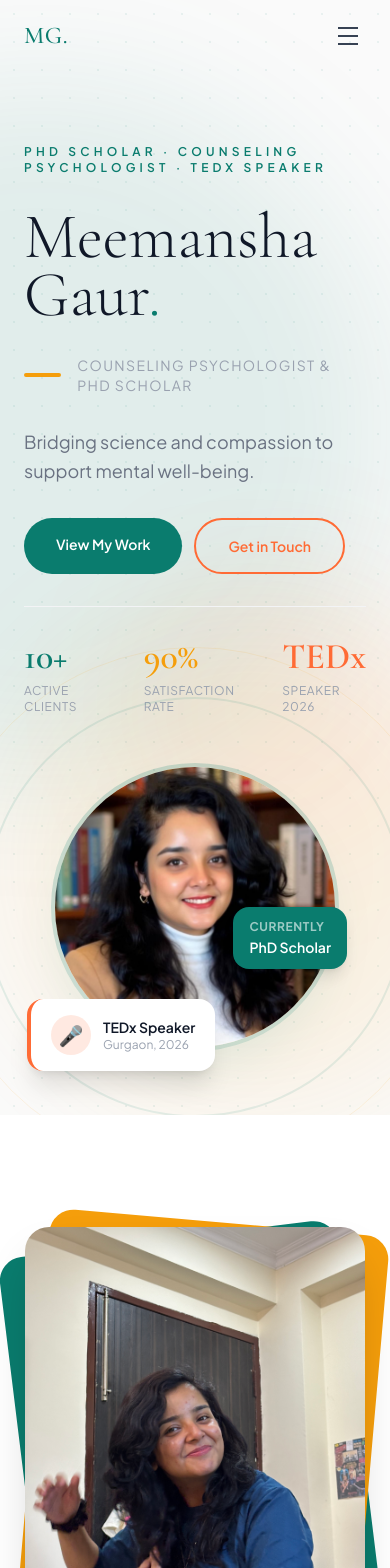
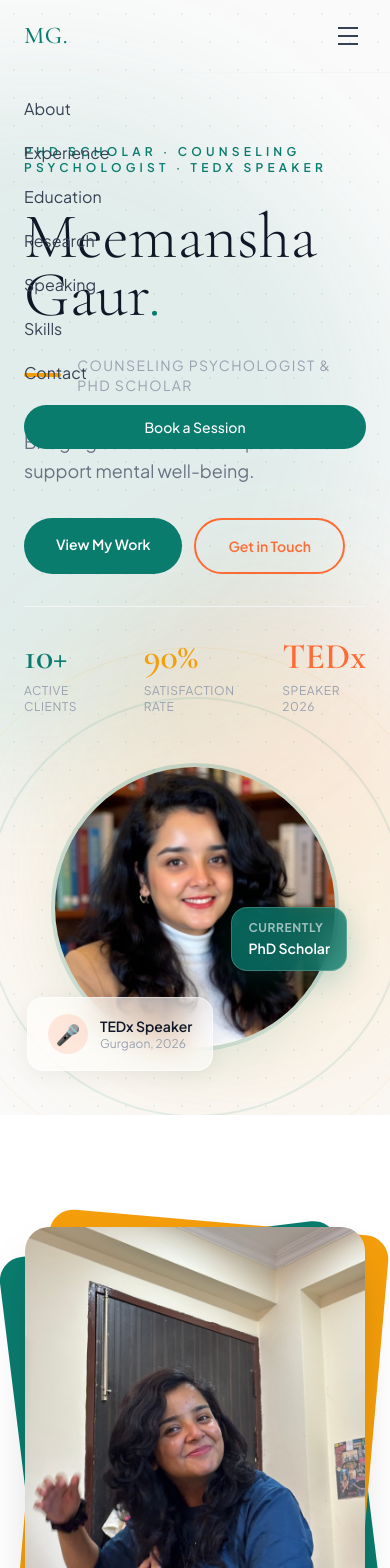
Before and after one commit to Meemansha-Gaur-17/meemansha-gaur, a Next.js app: page / in a window 390 px wide. Shown: the top 1568 px of the page. Built offline with nearby package versions, Linux system fonts and the light colour scheme.

Commit message:
fixed warnings

```diff
--- a/app/components/Experience/index.tsx
+++ b/app/components/Experience/index.tsx
@@ -145,7 +145,7 @@ export default function Experience() {
 
           <div className="relative">
             <div
-              className="absolute hidden md:block top-2 bottom-0 w-0.5 rounded-full left-[12.5rem]"
+              className="absolute hidden md:block top-2 bottom-0 w-0.5 rounded-full left-50"
               style={{ background: TIMELINE_GRADIENT }}
             />
 
@@ -158,7 +158,7 @@ export default function Experience() {
                     className="grid grid-cols-1 md:grid-cols-[11.5rem_2rem_1fr] md:items-start gap-2 md:gap-x-4 group"
                   >
                     <div className="md:text-right md:pr-2 pt-0 md:pt-1.5">
-                      <time className="font-body text-xs text-gray-400 leading-snug block max-w-[11.5rem] md:ml-auto">
+                      <time className="font-body text-xs text-gray-400 leading-snug block max-w-46 md:ml-auto">
                         {exp.period}
                       </time>
                     </div>
--- a/app/components/Hero/index.tsx
+++ b/app/components/Hero/index.tsx
@@ -91,8 +91,8 @@ export default function Hero() {
                 />
               </div>
 
-              <div className="absolute -bottom-5 -left-6 md:-left-10 bg-white rounded-2xl px-5 py-4 shadow-xl flex items-center gap-3 border-l-4 border-l-[#ff6b35]">
-                <div className="w-10 h-10 rounded-full bg-[#ff6b35]/15 flex items-center justify-center flex-shrink-0 text-xl">
+              <div className="absolute -bottom-5 -left-6 md:-left-10 glass-card rounded-2xl px-5 py-4 flex items-center gap-3 border-l-4 border-l-[#ff6b35]">
+                <div className="w-10 h-10 rounded-full bg-[#ff6b35]/15 flex items-center justify-center shrink-0 text-xl">
                   {FLOATING_BADGE.emoji}
                 </div>
                 <div>
@@ -105,7 +105,7 @@ export default function Hero() {
                 </div>
               </div>
 
-              <div className="absolute top-1/2 -right-2 md:-right-6 bg-[#0a7c6e] rounded-2xl px-4 py-3 shadow-lg">
+              <div className="absolute top-1/2 -right-2 md:-right-6 glass-teal rounded-2xl px-4 py-3">
                 <p className="font-body text-xs font-bold text-white/60 uppercase tracking-wider">
                   {STATUS_BADGE.label}
                 </p>
--- a/app/components/Navbar/index.tsx
+++ b/app/components/Navbar/index.tsx
@@ -9,19 +9,22 @@ export default function Navbar() {
 
   useEffect(() => {
     const onScroll = () => setScrolled(window.scrollY > SCROLL_THRESHOLD);
+    onScroll();
     window.addEventListener("scroll", onScroll, { passive: true });
     return () => window.removeEventListener("scroll", onScroll);
   }, []);
 
+  const solid = scrolled || menuOpen;
+
   return (
     <nav
       className={`fixed top-0 left-0 right-0 z-50 transition-all duration-500 ${
-        scrolled
-          ? "bg-white/95 backdrop-blur-md shadow-sm border-b border-gray-100/80"
+        solid
+          ? "bg-white shadow-sm border-b border-gray-100"
           : "bg-transparent"
       }`}
     >
-      <div className="max-w-7xl mx-auto px-6 h-[4.5rem] flex items-center justify-between">
+      <div className="max-w-7xl mx-auto px-6 h-18 flex items-center justify-between">
         <a
           href="#"
           className="font-display text-2xl font-medium text-[#0a7c6e] tracking-wide"
@@ -29,7 +32,7 @@ export default function Navbar() {
           {LOGO}
         </a>
 
-        <div className="hidden md:flex items-center gap-8">
+        <div className="hidden lg:flex items-center gap-6 xl:gap-8">
           {nav.map((link) => (
             <a
               key={link.href}
@@ -50,7 +53,7 @@ export default function Navbar() {
         <button
           onClick={() => setMenuOpen(!menuOpen)}
           aria-label="Toggle menu"
-          className="md:hidden flex flex-col gap-1.5 p-2"
+          className="lg:hidden flex flex-col gap-1.5 p-2"
         >
           <span
             className={`block w-5 h-0.5 bg-gray-700 transition-all duration-300 origin-center ${menuOpen ? "rotate-45 translate-y-2" : ""}`}
@@ -65,9 +68,12 @@ export default function Navbar() {
       </div>
 
       <div
-        className={`md:hidden overflow-hidden transition-all duration-300 ${menuOpen ? "max-h-[32rem]" : "max-h-0"}`}
+        className={`lg:hidden grid transition-[grid-template-rows] duration-300 ease-out ${
+          menuOpen ? "grid-rows-[1fr]" : "grid-rows-[0fr]"
+        }`}
       >
-        <div className="bg-white border-t border-gray-100 px-6 py-6 flex flex-col gap-5">
+        <div className="min-h-0">
+          <div className="border-t border-gray-100 px-6 py-6 flex flex-col gap-5">
             {nav.map((link) => (
               <a
                 key={link.href}
@@ -87,6 +93,7 @@ export default function Navbar() {
             </a>
           </div>
         </div>
+      </div>
     </nav>
   );
 }
--- a/app/components/Publications/index.tsx
+++ b/app/components/Publications/index.tsx
@@ -29,7 +29,7 @@ export default function Publications() {
             return (
               <div
                 key={i}
-                className="group p-8 md:p-10 rounded-2xl bg-white border-l-4 hover:shadow-xl transition-all duration-300"
+                className="group p-8 md:p-10 rounded-2xl glass-card border-l-4 hover:shadow-xl transition-all duration-300"
                 style={{ borderLeftColor: color }}
               >
                 <div className="flex items-start gap-6 md:gap-10">
--- a/app/components/Skills/index.tsx
+++ b/app/components/Skills/index.tsx
@@ -54,7 +54,7 @@ export default function Skills() {
                 {extracurricular.map((item, i) => (
                   <div
                     key={i}
-                    className="p-6 bg-white rounded-2xl border-t-4"
+                    className="p-6 glass-card rounded-2xl border-t-4"
                     style={{ borderTopColor: EXTRACURRICULAR_COLORS[i] }}
                   >
                     <p className="font-body font-semibold text-sm text-gray-900 mb-2">
@@ -76,7 +76,7 @@ export default function Skills() {
             {volunteering.map((v, i) => (
               <div
                 key={i}
-                className="p-7 bg-white rounded-2xl border-l-4"
+                className="p-7 glass-card rounded-2xl border-l-4"
                 style={{ borderLeftColor: VOLUNTEER_COLORS[i] }}
               >
                 <p className="font-body font-semibold text-gray-900">{v.role}</p>
--- a/app/components/Speaking/constants.ts
+++ b/app/components/Speaking/constants.ts
@@ -4,8 +4,6 @@ import type { FeaturedTalkStyle, PracticeHighlight } from "./interfaces";
 export const SECTION_HEADING = "Talks & Workshops";
 
 export const FEATURED_TALK_STYLE: FeaturedTalkStyle = {
-  backgroundImage: "/meemansha-tedx.jpg",
-  overlayColor: "#e05a27",
   watermarkText: "TED",
 };
 
--- a/app/components/Speaking/index.tsx
+++ b/app/components/Speaking/index.tsx
@@ -23,20 +23,8 @@ export default function Speaking() {
 
         <div className="grid grid-cols-1 lg:grid-cols-3 gap-6">
           {featured && (
-            <div
-              className="lg:col-span-2 relative rounded-3xl p-10 md:p-14 flex flex-col justify-between min-h-[360px] overflow-hidden bg-[#ff6b35]"
-              style={{
-                backgroundImage: `url('${FEATURED_TALK_STYLE.backgroundImage}')`,
-                backgroundSize: "cover",
-                backgroundPosition: "center top",
-              }}
-            >
-              <div
-                className="absolute inset-0"
-                style={{ backgroundColor: `${FEATURED_TALK_STYLE.overlayColor}/82` }}
-              />
-
-              <span className="absolute -bottom-8 -right-4 font-display text-[180px] font-light text-white/5 leading-none select-none pointer-events-none z-10">
+            <div className="lg:col-span-2 relative rounded-3xl p-10 md:p-14 flex flex-col justify-between min-h-[360px] overflow-hidden bg-[#ff6b35]">
+              <span className="absolute -bottom-8 -right-4 font-display text-[180px] font-light text-white/5 leading-none select-none pointer-events-none">
                 {FEATURED_TALK_STYLE.watermarkText}
               </span>
 
@@ -99,7 +87,7 @@ export default function Speaking() {
             {others.map((s, i) => (
               <div
                 key={i}
-                className="rounded-2xl bg-[#fafafa] border border-gray-100 p-8 hover:border-[#0a7c6e]/20 hover:shadow-md transition-all duration-300"
+                className="rounded-2xl glass-panel p-8 hover:border-[#0a7c6e]/20 hover:shadow-md transition-all duration-300"
               >
                 <p className="font-body text-xs text-gray-400 uppercase tracking-widest mb-3">
                   {s.date}
--- a/app/components/Speaking/interfaces.ts
+++ b/app/components/Speaking/interfaces.ts
@@ -5,7 +5,5 @@ export interface PracticeHighlight {
 }
 
 export interface FeaturedTalkStyle {
-  backgroundImage: string;
-  overlayColor: string;
   watermarkText: string;
 }
--- a/app/globals.css
+++ b/app/globals.css
@@ -41,3 +41,27 @@ body {
   );
   background-size: 28px 28px;
 }
+
+.glass-card {
+  background: rgb(255 255 255 / 0.62);
+  backdrop-filter: blur(16px) saturate(160%);
+  -webkit-backdrop-filter: blur(16px) saturate(160%);
+  border: 1px solid rgb(255 255 255 / 0.5);
+  box-shadow: 0 4px 24px rgb(0 0 0 / 0.06);
+}
+
+.glass-panel {
+  background: rgb(250 250 250 / 0.55);
+  backdrop-filter: blur(16px) saturate(160%);
+  -webkit-backdrop-filter: blur(16px) saturate(160%);
+  border: 1px solid rgb(255 255 255 / 0.45);
+  box-shadow: 0 4px 20px rgb(0 0 0 / 0.04);
+}
+
+.glass-teal {
+  background: rgb(10 124 110 / 0.78);
+  backdrop-filter: blur(16px) saturate(150%);
+  -webkit-backdrop-filter: blur(16px) saturate(150%);
+  border: 1px solid rgb(255 255 255 / 0.18);
+  box-shadow: 0 8px 32px rgb(10 124 110 / 0.22);
+}
```
Also changed, not shown: public/meemansha-tedx.jpg (deleted). Lines whose indentation alone changed are shown as unchanged.
